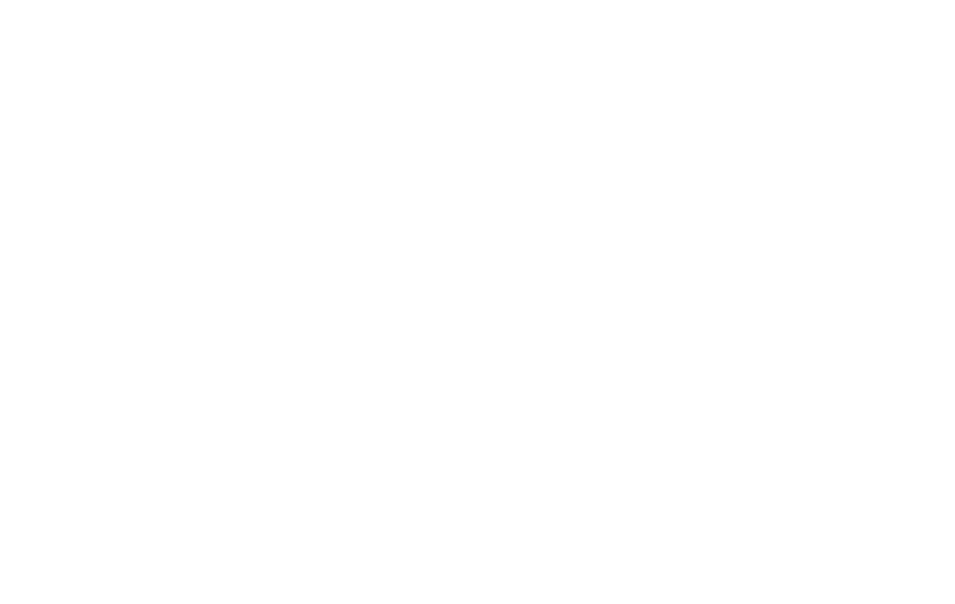
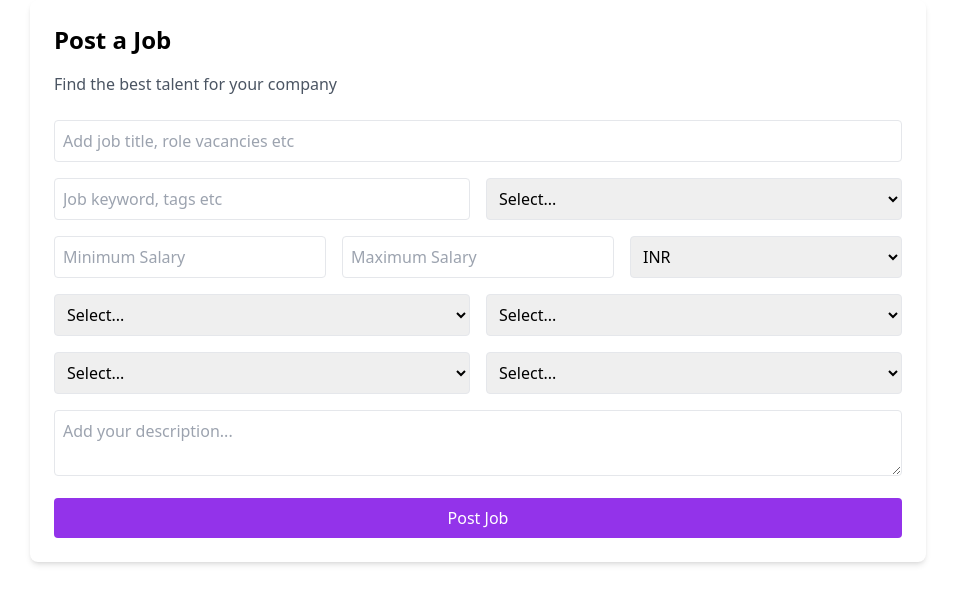
Before and after one commit to sahilkumar6006/HireHaven_Frontened, a React (Vite) app: page /PostJob in a window 1280 px wide. Before the commit this address had no page. Shown: the top 604 px of the page, without its empty margins (162-1117 px from the left). Built offline with nearby package versions, Linux system fonts and the light colour scheme.

Commit message:
added the post ui

```diff
--- a/package.json
+++ b/package.json
@@ -14,6 +14,7 @@
     "lucide-react": "^0.462.0",
     "react": "^18.3.1",
     "react-dom": "^18.3.1",
+    "react-hook-form": "^7.54.2",
     "react-router-dom": "^7.0.1"
   },
   "devDependencies": {
--- a/src/App.tsx
+++ b/src/App.tsx
@@ -8,6 +8,7 @@
 
 import WorkExperience from './Pages/ResumeBuilderPage';
 import AddWorkExperience from './components/AddWorkExperience';
+import PostJob from './Pages/JobAdd/index'
 
 
 
@@ -18,13 +19,14 @@
       <Routes>
         <Route path="/" element={<AuthPage login={true} />} />
         <Route path='/AuthPage' element={<AuthPage />} />
-      <Route path="/Dashboard" element={< Dashboard/>} />
+        <Route path="/Dashboard" element={< Dashboard />} />
         <Route path="/JobListings" element={<JobListings />} />
         <Route path="/AboutUs" element={<AboutUs />} />
 
         <Route path='/ResumeBuilderPage' element={<WorkExperience />} />
-      <Route path="/UserProfilePage" element={<UserProfilePage/>} />
-      <Route path="/UserProfilePage/AddWorkExperience" element={<AddWorkExperience/>}/>
+        <Route path="/UserProfilePage" element={<UserProfilePage />} />
+        <Route path="/UserProfilePage/AddWorkExperience" element={<AddWorkExperience />} />
+        <Route path='/PostJob' element={<PostJob />} />
 
 
       </Routes>
--- /dev/null
+++ b/src/Pages/JobAdd/index.tsx
@@ -0,0 +1,59 @@
+import { useForm } from "react-hook-form";
+
+const PostJob = () => {
+    const { register, handleSubmit } = useForm();
+
+    const onSubmit = (data) => {
+        console.log(data);
+    };
+
+    return (
+        <div className="max-w-4xl mx-auto bg-white p-6 rounded-lg shadow-md">
+            <h1 className="text-2xl font-semibold mb-4">Post a Job</h1>
+            <p className="text-gray-600 mb-6">Find the best talent for your company</p>
+
+            <form onSubmit={handleSubmit(onSubmit)} className="space-y-4">
+                <input {...register("jobTitle")} className="w-full p-2 border rounded" placeholder="Add job title, role vacancies etc" />
+
+                <div className="grid grid-cols-2 gap-4">
+                    <input {...register("tags")} className="p-2 border rounded" placeholder="Job keyword, tags etc" />
+                    <select {...register("jobRole")} className="p-2 border rounded">
+                        <option>Select...</option>
+                    </select>
+                </div>
+
+                <div className="grid grid-cols-3 gap-4">
+                    <input {...register("minSalary")} className="p-2 border rounded" placeholder="Minimum Salary" />
+                    <input {...register("maxSalary")} className="p-2 border rounded" placeholder="Maximum Salary" />
+                    <select {...register("salaryType")} className="p-2 border rounded">
+                        <option>INR</option>
+                    </select>
+                </div>
+
+                <div className="grid grid-cols-2 gap-4">
+                    <select {...register("vacancies")} className="p-2 border rounded">
+                        <option>Select...</option>
+                    </select>
+                    <select {...register("jobLevel")} className="p-2 border rounded">
+                        <option>Select...</option>
+                    </select>
+                </div>
+
+                <div className="grid grid-cols-2 gap-4">
+                    <select {...register("country")} className="p-2 border rounded">
+                        <option>Select...</option>
+                    </select>
+                    <select {...register("city")} className="p-2 border rounded">
+                        <option>Select...</option>
+                    </select>
+                </div>
+
+                <textarea {...register("jobDescription")} className="w-full p-2 border rounded" placeholder="Add your description..." />
+
+                <button type="submit" className="bg-purple-600 text-white p-2 rounded w-full">Post Job</button>
+            </form>
+        </div>
+    );
+};
+
+export default PostJob;
```
Also changed, not shown: 1 other file (tests, documents, lock files or other folders). Lines whose indentation alone changed are shown as unchanged.
